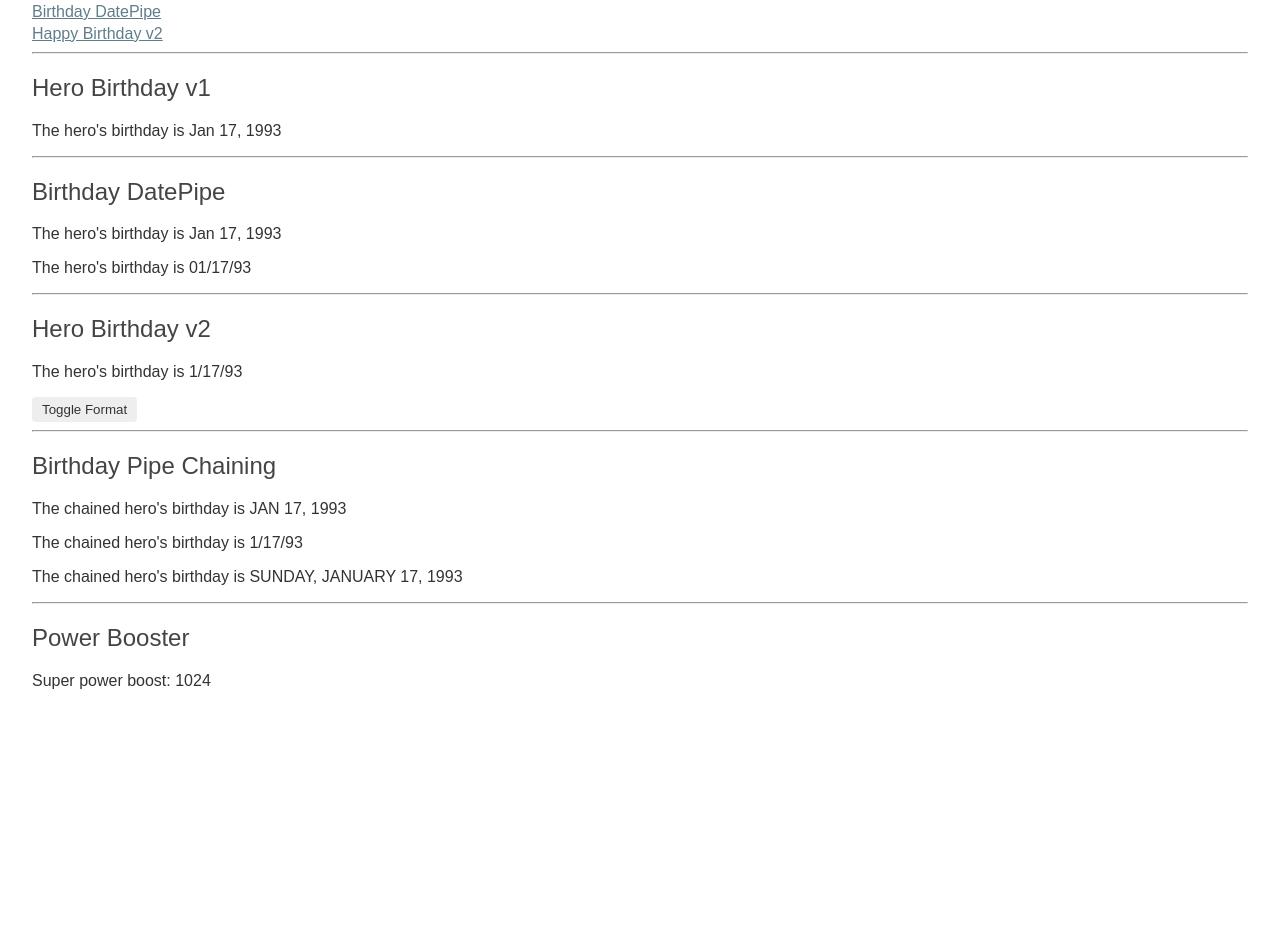
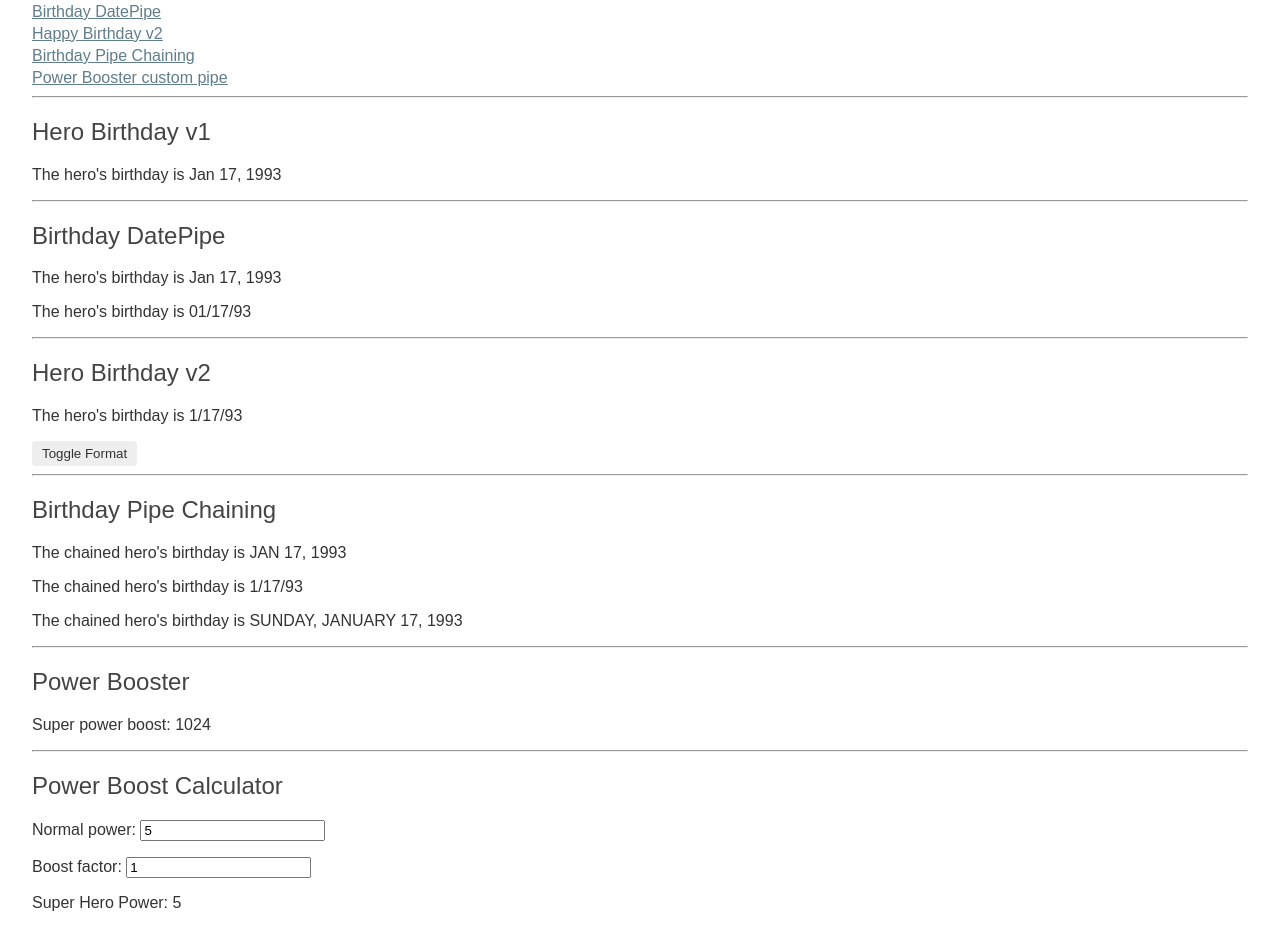
Before and after one commit to hong-il/node-angular-typescript-pipes, an Angular app: page / in a window 1280 px wide. Shown: the part 126-1070 px from the top of the page. Before the commit the page ends 848 px from the top, so only its background shows below. Built offline with nearby package versions, Linux system fonts and the light colour scheme.

Commit message:
Create component - custom pipes transform

```diff
--- a/src/app/app.component.html
+++ b/src/app/app.component.html
@@ -3,6 +3,8 @@
 <a href="#happy-birthday1">Happy Birthday v1</a><br>
 <a href="#birthday-date-pipe">Birthday DatePipe</a><br>
 <a href="#happy-birthday2">Happy Birthday v2</a><br>
+<a href="#birthday-pipe-chaining">Birthday Pipe Chaining</a><br>
+<a href="#power-booster">Power Booster custom pipe</a><br>
 
 <hr>
 <a id="happy-birthday1"></a>
@@ -42,3 +44,7 @@
 <hr>
 <a id="power-booster"></a>
 <app-power-booster></app-power-booster>
+
+<hr>
+<a id="power-boost-calc"></a>
+<app-power-boost-calculator>loading</app-power-boost-calculator>
--- a/src/app/app.module.ts
+++ b/src/app/app.module.ts
@@ -1,10 +1,12 @@
 import { BrowserModule } from '@angular/platform-browser';
 import { NgModule } from '@angular/core';
+import { FormsModule } from '@angular/forms';
 
 import { AppComponent } from './app.component';
 import { HeroBirthdayComponent1 } from './hero-birthday1.component';
 import { HeroBirthdayComponent2 } from './hero-birthday2.component';
 import { PowerBoosterComponent } from './power-booster.component';
+import { PowerBoostCalculatorComponent } from './power-boost-calculator.component';
 import { ExponentialStrengthPipe } from './exponential-strength.pipe';
 
 @NgModule({
@@ -13,10 +15,12 @@ import { ExponentialStrengthPipe } from './exponential-strength.pipe';
     HeroBirthdayComponent1,
     HeroBirthdayComponent2,
     PowerBoosterComponent,
+    PowerBoostCalculatorComponent,
     ExponentialStrengthPipe
   ],
   imports: [
-    BrowserModule
+    BrowserModule,
+    FormsModule
   ],
   providers: [],
   bootstrap: [AppComponent]
--- /dev/null
+++ b/src/app/power-boost-calculator.component.ts
@@ -0,0 +1,17 @@
+import { Component } from '@angular/core';
+
+@Component({
+  selector: 'app-power-boost-calculator',
+  template: `
+            <h2>Power Boost Calculator</h2>
+            <p>Normal power: <input [(ngModel)]="power"></p>
+            <p>Boost factor: <input [(ngModel)]="factor"></p>
+            <p>
+                Super Hero Power: {{power | exponentialStrength: factor}}
+            </p>
+            `
+})
+export class PowerBoostCalculatorComponent {
+  power = 5;
+  factor = 1;
+}
```
